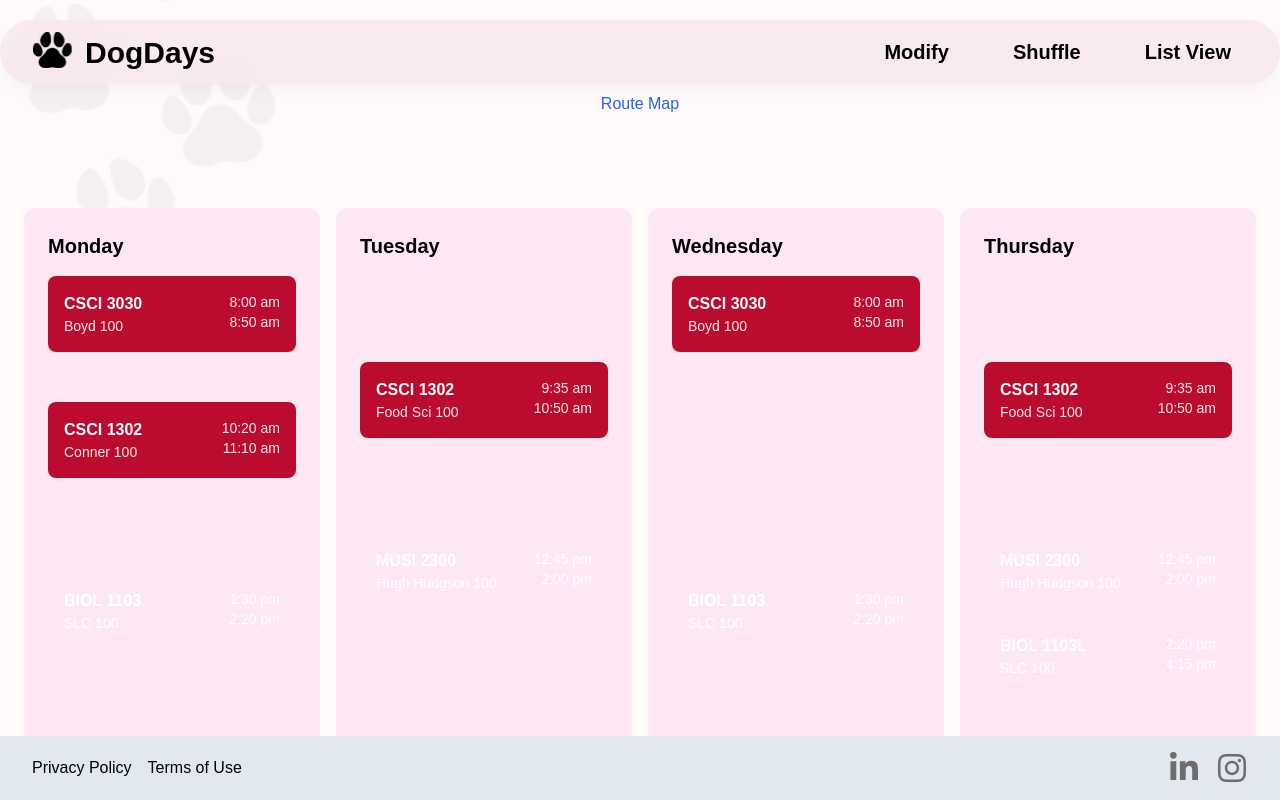
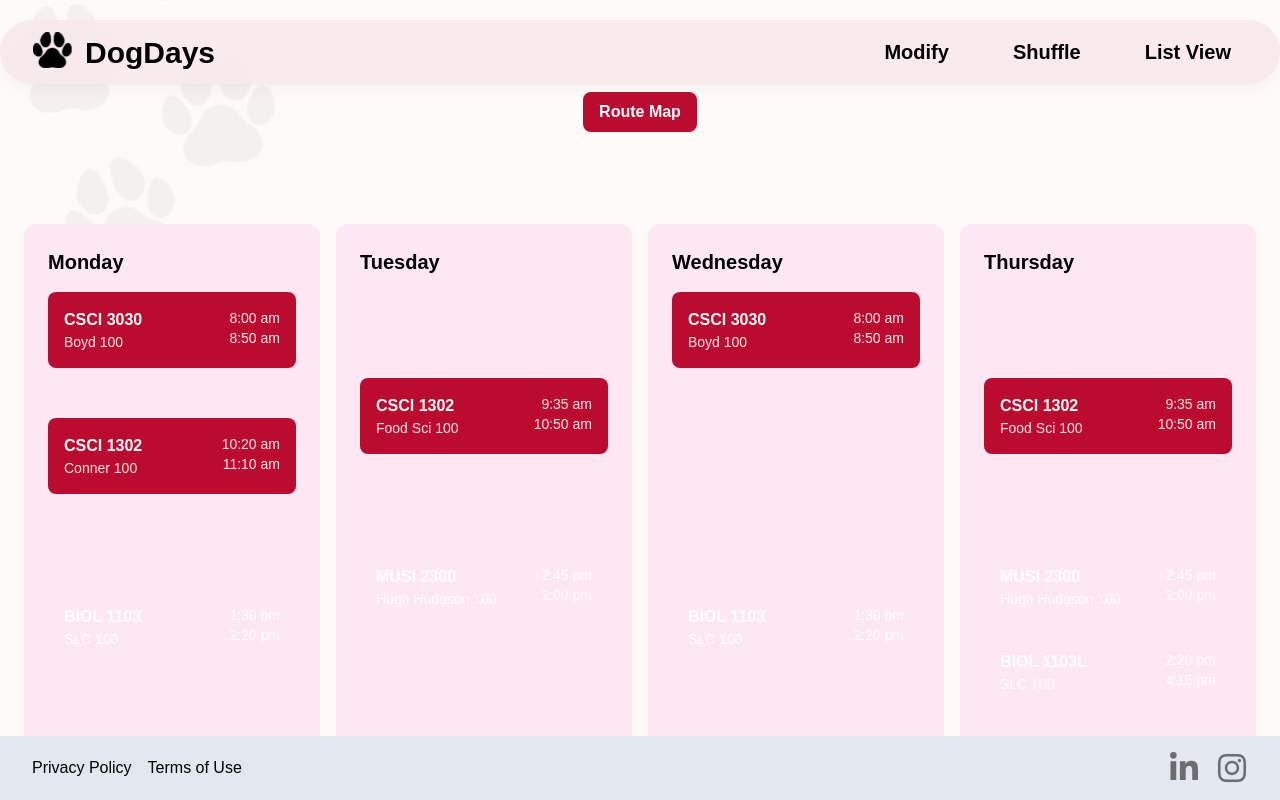
Before and after one commit to DevDogs-UGA/Optimal-Schedule-Builder, a Next.js app in the folder frontend/: page /schedules in a window 1280 px wide. Shown: the top 800 px of the page. Built offline with nearby package versions, Linux system fonts and the light colour scheme.

Commit message:
Updated button on schedules page

```diff
--- a/frontend/src/app/schedules/page.tsx
+++ b/frontend/src/app/schedules/page.tsx
@@ -322,7 +322,9 @@ export default function SchedulePage() {
   return (
     <div className="mx-auto min-h-screen w-[100%]">
       <div className="p-7 text-center text-blue-600">
-        <Link href={"/route-map"}>Route Map</Link>
+        <button className="rounded-lg bg-bulldog-red px-4 py-2 font-semibold text-white">
+          <Link href={"/route-map"}>Route Map</Link>
+        </button>
       </div>
       <WeekSchedule weekData={weekScheduleData} />
     </div>
```
